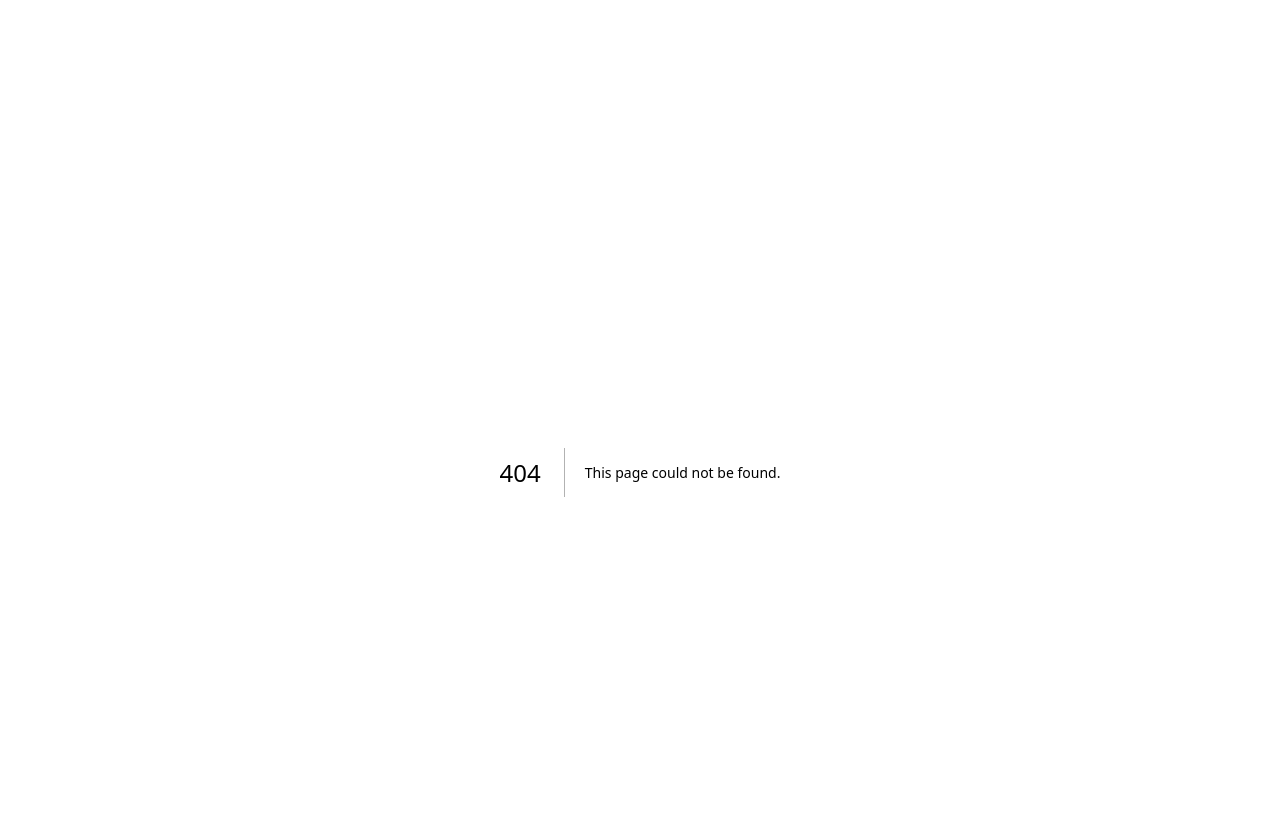
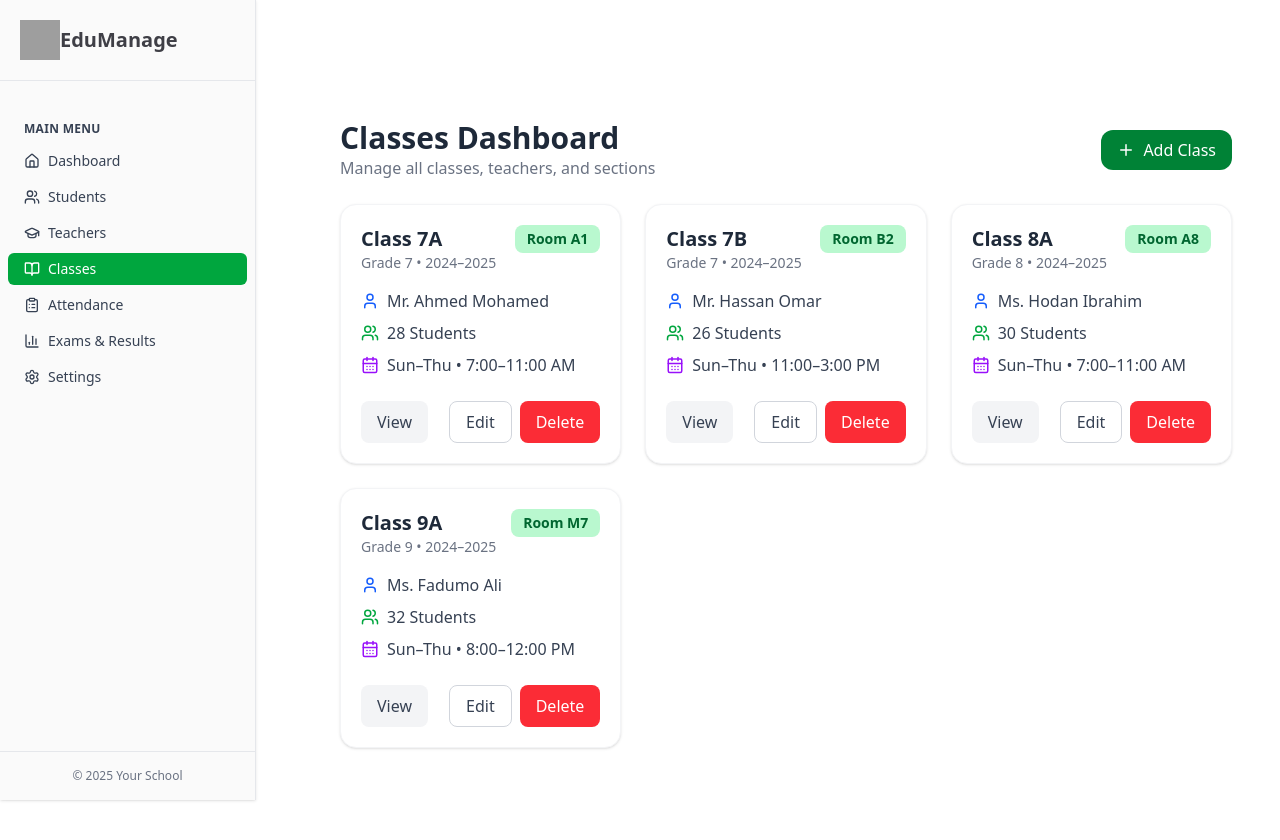
Before and after one commit to dev-abdulsalam1/Edumanage, a Next.js app in the folder frontend/: page /dashboard/classes in a window 1280 px wide. Before the commit this address had no page. Shown: the top 840 px of the page. Built offline with nearby package versions, Linux system fonts and the light colour scheme; grey boxes are pictures that could not be loaded.

Commit message:
create classes and attendence static page

```diff
--- /dev/null
+++ b/frontend/app/dashboard/attendance/page.js
@@ -0,0 +1,104 @@
+"use client";
+
+import { useState } from "react";
+import { Users, CheckCircle, XCircle, Eye } from "lucide-react";
+
+const fakeClasses = [
+    {
+        id: 1,
+        className: "Grade 8",
+        roomName: "Room A1",
+        totalStudents: 32,
+        presentToday: 28,
+        absentToday: 4,
+        classTeacher: "Mr. Abdullahi",
+    },
+    {
+        id: 2,
+        className: "Grade 9",
+        roomName: "Room B3",
+        totalStudents: 28,
+        presentToday: 25,
+        absentToday: 3,
+        classTeacher: "Ms. Nimco",
+    },
+    {
+        id: 3,
+        className: "Grade 10",
+        roomName: "Room C2",
+        totalStudents: 25,
+        presentToday: 22,
+        absentToday: 3,
+        classTeacher: "Mr. Omar",
+    },
+];
+
+export default function AttendanceDashboard() {
+    const [classes] = useState(fakeClasses);
+
+    return (
+        <div className="p-6">
+            {/* Dashboard Header */}
+            <h1 className="text-3xl font-bold mb-6">Attendance Dashboard</h1>
+
+            {/* Classes Grid */}
+            <div className="grid grid-cols-1 sm:grid-cols-2 lg:grid-cols-3 gap-6">
+                {classes.map((cls) => {
+                    const attendanceRate = (cls.presentToday / cls.totalStudents) * 100;
+                    return (
+                        <div
+                            key={cls.id}
+                            className="bg-white p-5 rounded-xl shadow-md hover:shadow-lg transition"
+                        >
+                            {/* Class Header */}
+                            <div className="flex justify-between items-center mb-3">
+                                <h2 className="text-xl font-bold">{cls.className}</h2>
+                                <span className="bg-blue-100 text-blue-800 px-3 py-1 rounded-full text-sm font-semibold">
+                                    {cls.roomName}
+                                </span>
+                            </div>
+
+                            {/* Teacher */}
+                            <p className="text-gray-600 mb-2">
+                                <span className="font-medium text-black">Teacher:</span> {cls.classTeacher}
+                            </p>
+
+                            {/* Attendance Stats */}
+                            <div className="flex justify-between items-center mt-2">
+                                <div className="flex items-center gap-2">
+                                    <CheckCircle className="text-green-600" />
+                                    <span>{cls.presentToday} Present</span>
+                                </div>
+                                <div className="flex items-center gap-2">
+                                    <XCircle className="text-red-600" />
+                                    <span>{cls.absentToday} Absent</span>
+                                </div>
+                            </div>
+
+                            {/* Total Students & Rate */}
+                            <div className="flex items-center gap-2 mt-2 text-gray-700">
+                                <Users className="text-gray-500" />
+                                <span>{cls.totalStudents} Students</span>
+                                <span
+                                    className={`ml-auto font-semibold ${attendanceRate >= 90
+                                            ? "text-green-600"
+                                            : attendanceRate >= 75
+                                                ? "text-yellow-600"
+                                                : "text-red-600"
+                                        }`}
+                                >
+                                    {Math.round(attendanceRate)}%
+                                </span>
+                            </div>
+
+                            {/* View Button */}
+                            <button className="mt-4 w-full bg-green-600 text-white py-2 rounded-lg hover:bg-green-700 transition flex justify-center items-center gap-2">
+                                <Eye size={16} /> View
+                            </button>
+                        </div>
+                    );
+                })}
+            </div>
+        </div>
+    );
+}
--- /dev/null
+++ b/frontend/app/dashboard/classes/page.js
@@ -0,0 +1,130 @@
+"use client";
+
+import { useState } from "react";
+import { Plus, Users, CalendarDays, User } from "lucide-react";
+
+const fakeClasses = [
+    {
+        id: "c101",
+        className: "Class 7A",
+        gradeLevel: "Grade 7",
+        roomName: "Room A1",
+        teacherName: "Mr. Ahmed Mohamed",
+        studentsCount: 28,
+        academicYear: "2024–2025",
+        schedule: "Sun–Thu • 7:00–11:00 AM",
+    },
+    {
+        id: "c102",
+        className: "Class 7B",
+        gradeLevel: "Grade 7",
+        roomName: "Room B2",
+        teacherName: "Mr. Hassan Omar",
+        studentsCount: 26,
+        academicYear: "2024–2025",
+        schedule: "Sun–Thu • 11:00–3:00 PM",
+    },
+    {
+        id: "c103",
+        className: "Class 8A",
+        gradeLevel: "Grade 8",
+        roomName: "Room A8",
+        teacherName: "Ms. Hodan Ibrahim",
+        studentsCount: 30,
+        academicYear: "2024–2025",
+        schedule: "Sun–Thu • 7:00–11:00 AM",
+    },
+    {
+        id: "c104",
+        className: "Class 9A",
+        gradeLevel: "Grade 9",
+        roomName: "Room M7",
+        teacherName: "Ms. Fadumo Ali",
+        studentsCount: 32,
+        academicYear: "2024–2025",
+        schedule: "Sun–Thu • 8:00–12:00 PM",
+    },
+];
+
+export default function ClassesPage() {
+    const [classes] = useState(fakeClasses);
+
+    return (
+        <div className="p-6">
+            {/* Top Section */}
+            <div className="flex justify-between items-center mb-6">
+                <div>
+                    <h1 className="text-3xl font-bold text-gray-800">Classes Dashboard</h1>
+                    <p className="text-gray-500">Manage all classes, teachers, and sections</p>
+                </div>
+
+                <button className="px-4 py-2 bg-green-700 text-white rounded-xl flex items-center gap-2 hover:bg-green-800 transition">
+                    <Plus size={18} />
+                    Add Class
+                </button>
+            </div>
+
+            {/* Grid */}
+            <div className="grid grid-cols-1 sm:grid-cols-2 lg:grid-cols-3 gap-6">
+                {classes.map((cls) => (
+                    <div
+                        key={cls.id}
+                        className="bg-white rounded-2xl shadow-sm border border-gray-100 p-5 hover:shadow-lg transition cursor-pointer"
+                    >
+                        {/* Class Title */}
+                        <div className="flex justify-between items-start">
+                            <div>
+                                <h2 className="text-xl font-bold text-gray-800">
+                                    {cls.className}
+                                </h2>
+
+                                <p className="text-sm text-gray-500">
+                                    {cls.gradeLevel} • {cls.academicYear}
+                                </p>
+                            </div>
+
+                            <div className="bg-green-200 text-green-800 px-3 py-1 rounded-lg text-sm font-semibold">
+                                {cls.roomName}
+                            </div>
+                        </div>
+
+                        {/* Teacher */}
+                        <div className="mt-4 flex items-center gap-2 text-gray-700">
+                            <User size={18} className="text-blue-600" />
+                            <span className="font-medium">{cls.teacherName}</span>
+                        </div>
+
+                        {/* Students */}
+                        <div className="mt-2 flex items-center gap-2 text-gray-700">
+                            <Users size={18} className="text-green-600" />
+                            <span>{cls.studentsCount} Students</span>
+                        </div>
+
+                        {/* Schedule */}
+                        <div className="mt-2 flex items-center gap-2 text-gray-700">
+                            <CalendarDays size={18} className="text-purple-600" />
+                            <span>{cls.schedule}</span>
+                        </div>
+
+                        {/* Buttons */}
+                        <div className="flex justify-between mt-6">
+                            <button className="px-4 py-2 bg-gray-100 text-gray-700 rounded-lg hover:bg-gray-200 transition">
+                                View
+                            </button>
+
+                            <div className="flex gap-2">
+                                <button className="px-4 py-2 border border-gray-300 text-gray-700 rounded-lg hover:bg-gray-100 transition">
+                                    Edit
+                                </button>
+                                <button className="px-4 py-2 bg-red-500 text-white rounded-lg hover:bg-red-600 transition">
+                                    Delete
+                                </button>
+                            </div>
+                        </div>
+
+                    </div>
+                ))}
+            </div>
+        </div>
+    );
+}
--- a/frontend/components/DashboardSideBar.jsx
+++ b/frontend/components/DashboardSideBar.jsx
@@ -29,8 +29,8 @@ const managementItems = [
     { title: "Dashboard", url: "/dashboard", icon: Home },
     { title: "Students", url: "/dashboard/students", icon: Users },
     { title: "Teachers", url: "/dashboard/teachers", icon: GraduationCap },
-    { title: "Classes", url: "#", icon: BookOpen },
-    { title: "Attendance", url: "#", icon: ClipboardList },
+    { title: "Classes", url: "/dashboard/classes", icon: BookOpen },
+    { title: "Attendance", url: "/dashboard/attendance", icon: ClipboardList },
     { title: "Exams & Results", url: "#", icon: BarChart3 },
     { title: "Settings", url: "#", icon: Settings },
 ];
```
